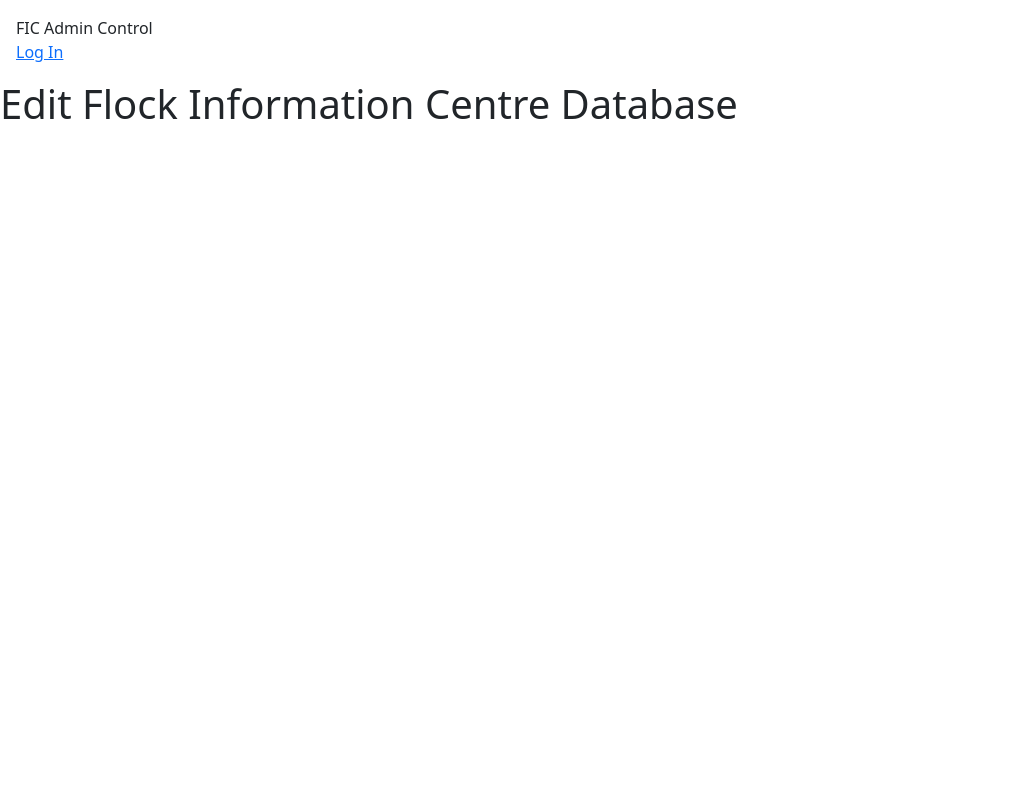
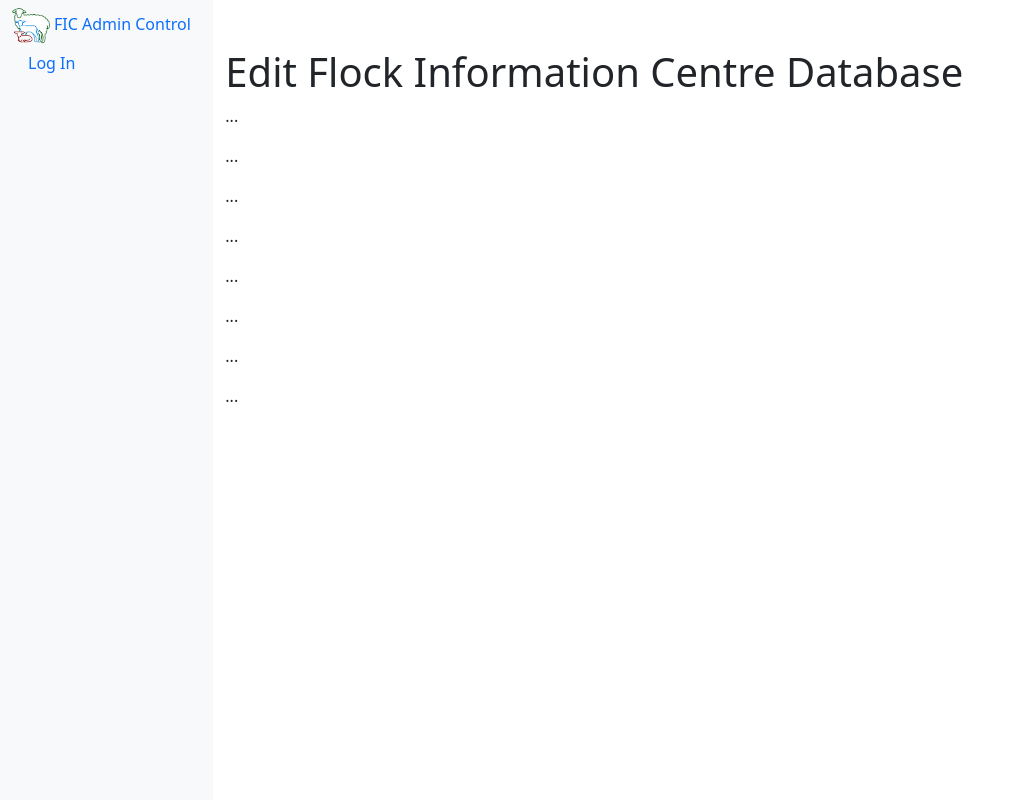
Before and after one commit to kimhamer22/FlockInfoC, a Django app: page / in a window 1280 px wide. Shown: the whole page, without its empty margins (0-1022 px from the left). Run offline with Django 4.2, Linux system fonts and the light colour scheme.

Commit message:
Finish sidebar (#82)

```diff
--- a/data_modifier/templates/data_modifier/base.html
+++ b/data_modifier/templates/data_modifier/base.html
@@ -7,29 +7,31 @@
         <link href="https://cdn.jsdelivr.net/npm/bootstrap@5.1.3/dist/css/bootstrap.min.css" rel="stylesheet" integrity="sha384-1BmE4kWBq78iYhFldvKuhfTAU6auU8tT94WrHftjDbrCEXSU1oBoqyl2QvZ6jIW3" crossorigin="anonymous">
     </head>
     <body>
-        <div class="wrapper">
-            <!-- <nav id="sidebar">
-                <div class="sidebar-header">
-                    <h3>FIC Admin Control</h3>
-                </div>
-            </nav> -->
-            <div class="nav d-flex flex-column flex-shrink-0 p-3 sidebar-sticky" style="width: 280px;">
+        <div class="container-fluid fill">
+            <div class="row" style="min-height: 100vh;">
+                <div class="col-md-2 bg-light">
+                    <nav class="sidebar-sticky">
                             <ul class="nav flex-column">
-
-                    <li class="nav-item">FIC Admin Control</li>
+                                <li class="nav-item mt-2">
+                                    <a href="{% url 'index' %}"><img src="{% static "images/FIC logo.png" %}" alt="Sheep icon" style="width:20%;" /></a>
+                                    <a class="text-decoration-none" href="{% url 'index' %}">FIC Admin Control</a>
+                                </li>
                                 <li>
                                     {% if user.is_authenticated %}
-                            <a href="{% url 'logout' %}">Log Out</a><br />
+                                        <a class="nav-link" href="{% url 'logout' %}">Log Out</a><br />
                                     {% else %}
-                            <a href="{% url 'login' %}">Log In</a><br />
+                                        <a class="nav-link" href="{% url 'login' %}">Log In</a><br />
                                     {% endif %}
                                 </li>
                             </ul>
+                    </nav>
                 </div>
-
+                <main role="main" class="col-md-10 mt-5">
                     <div class="content">
                         {% block content_block %}
                         {% endblock %}
+                    </div>
+                </main>
             </div>
         </div>
         <script src="https://cdn.jsdelivr.net/npm/bootstrap@5.1.3/dist/js/bootstrap.bundle.min.js" integrity="sha384-ka7Sk0Gln4gmtz2MlQnikT1wXgYsOg+OMhuP+IlRH9sENBO0LRn5q+8nbTov4+1p" crossorigin="anonymous"></script>
--- a/data_modifier/templates/data_modifier/index.html
+++ b/data_modifier/templates/data_modifier/index.html
@@ -3,6 +3,12 @@
 
 {% block content_block %}
     <h1>Edit Flock Information Centre Database</h1>
-    <div>
-    </div>
+    <p>...</p>
+    <p>...</p>
+    <p>...</p>
+    <p>...</p>
+    <p>...</p>
+    <p>...</p>
+    <p>...</p>
+    <p>...</p>
 {% endblock %}
--- a/data_modifier/templates/data_modifier/login.html
+++ b/data_modifier/templates/data_modifier/login.html
@@ -2,7 +2,7 @@
 {% load static %}
 
 {% block content_block %}
-<div class="container">
+<div class="container align-middle">
     <form class="form-signin" role="form" method="post" action=".">
         {% csrf_token %}
         <label for="inputUsername" class="sr-only">Username</label>
```
Also changed, not shown: data_modifier/static/images/FIC logo.png (added). Lines whose indentation alone changed are shown as unchanged.
